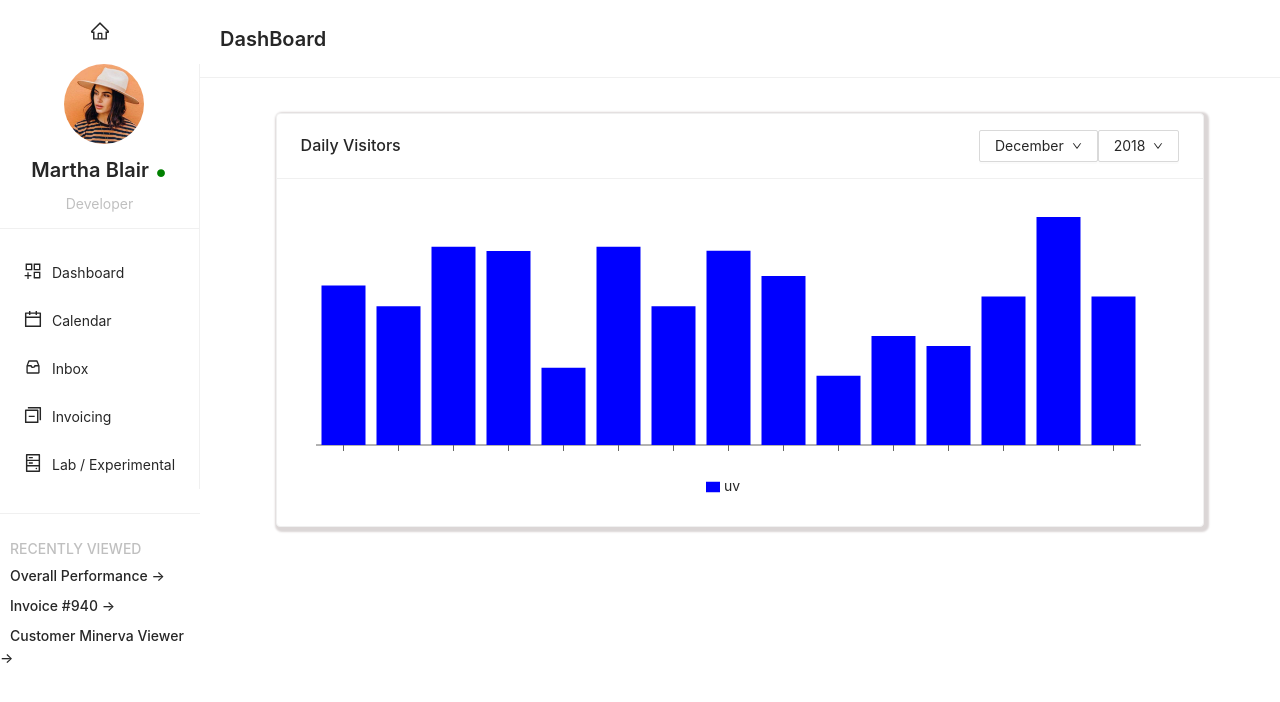
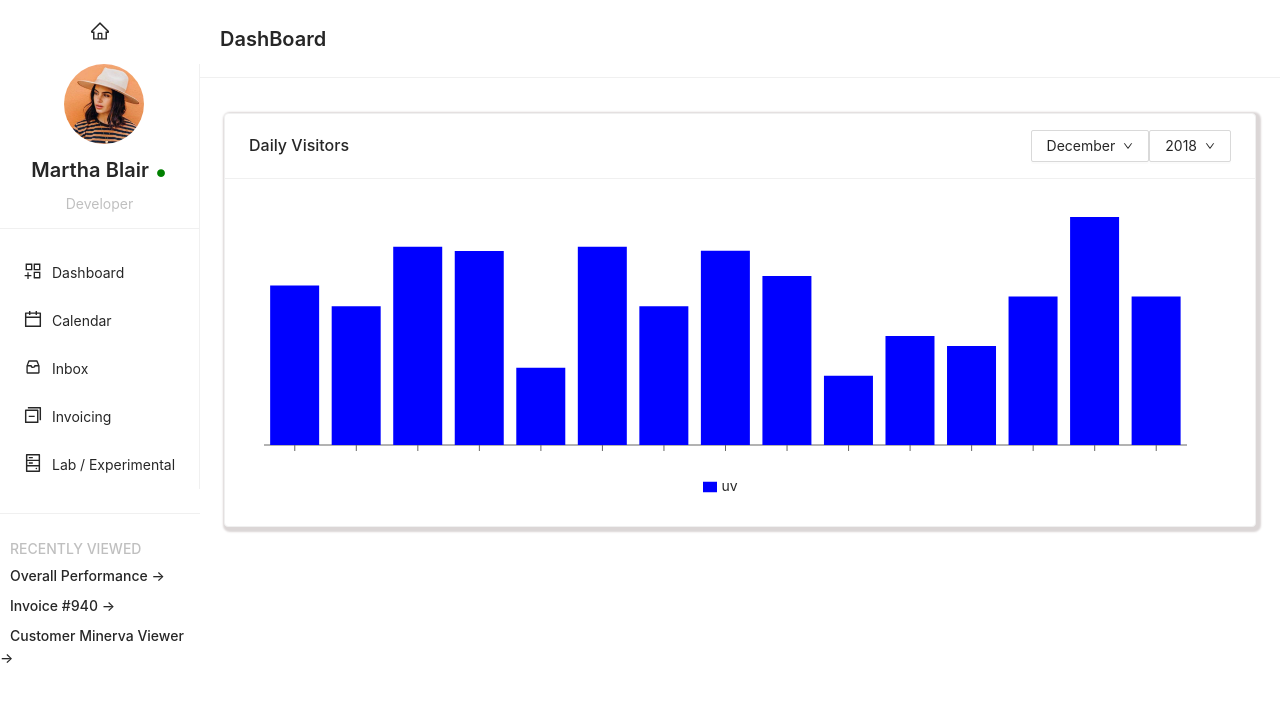
Before and after one commit to avijeetpandey/dashboard, a React (Create React App) app: page / in a window 1280 px wide. Shown: the top 702 px of the page. Built offline with nearby package versions, Linux system fonts and the light colour scheme.

Commit message:
minor fix

```diff
--- a/src/components/Common/CustomDropDown.js
+++ b/src/components/Common/CustomDropDown.js
@@ -1,5 +1,5 @@
 import React from 'react'
-import {Dropdown,Button,Menu, Calendar} from 'antd'
+import {Dropdown,Button,Menu} from 'antd'
 import {DownOutlined,UserOutlined,CalendarOutlined} from '@ant-design/icons'
 
 const CustomDropDown=()=>{
--- a/src/components/Layouts/Main.js
+++ b/src/components/Layouts/Main.js
@@ -30,7 +30,7 @@ const Main = () => {
             className="site-layout-background"
             style={{ padding: 24, minHeight: "100vh" }}
           >
-            <Card title="Daily Visitors" bordered={true} style={{ width: "90%" }}  extra={<CustomDropDown />} className="card">
+            <Card title="Daily Visitors" bordered={true} style={{ width: "100%" ,height:"40%" }}  extra={<CustomDropDown />} className="card">
           <Vchart />
     </Card>
           </div>
```
